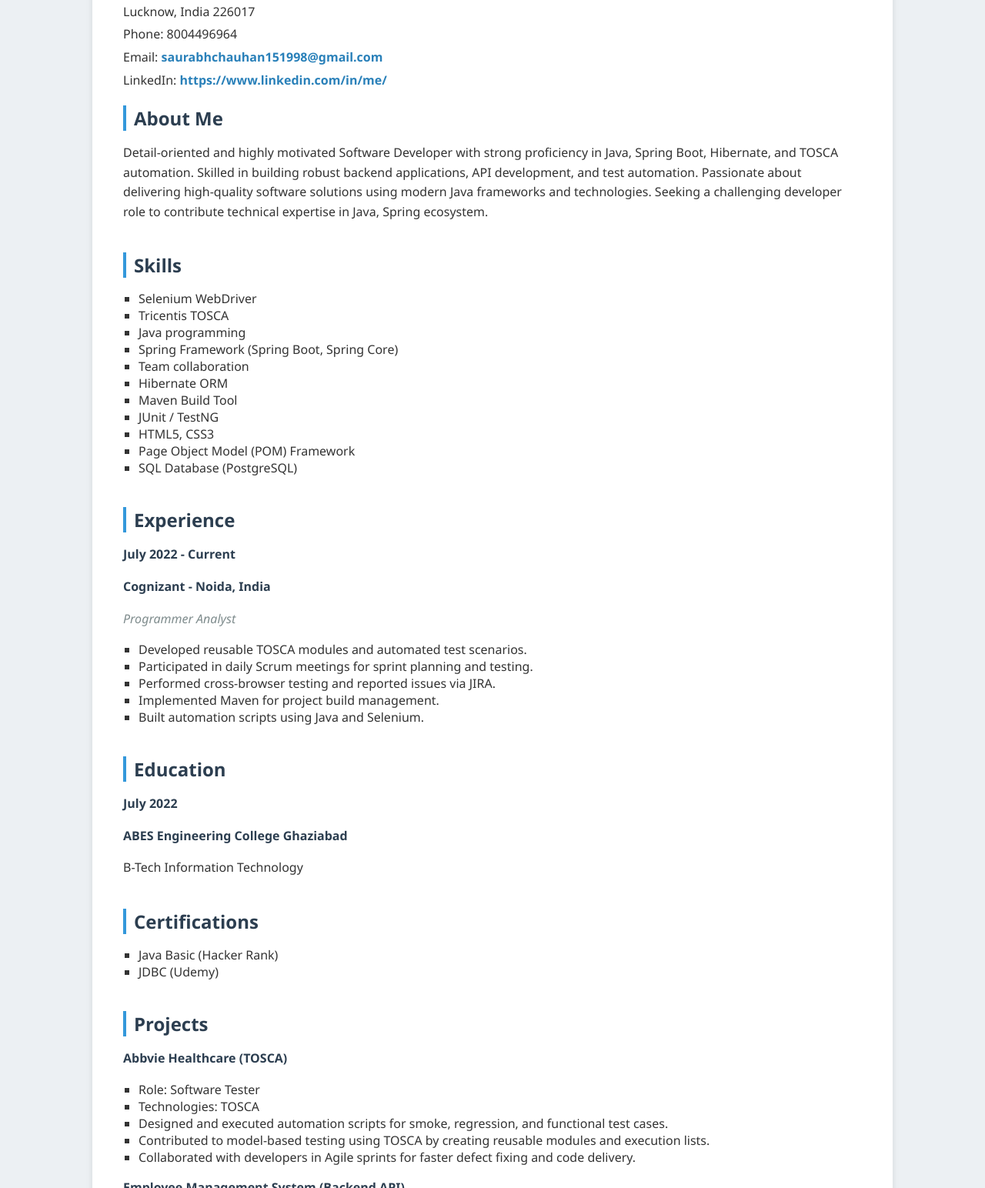
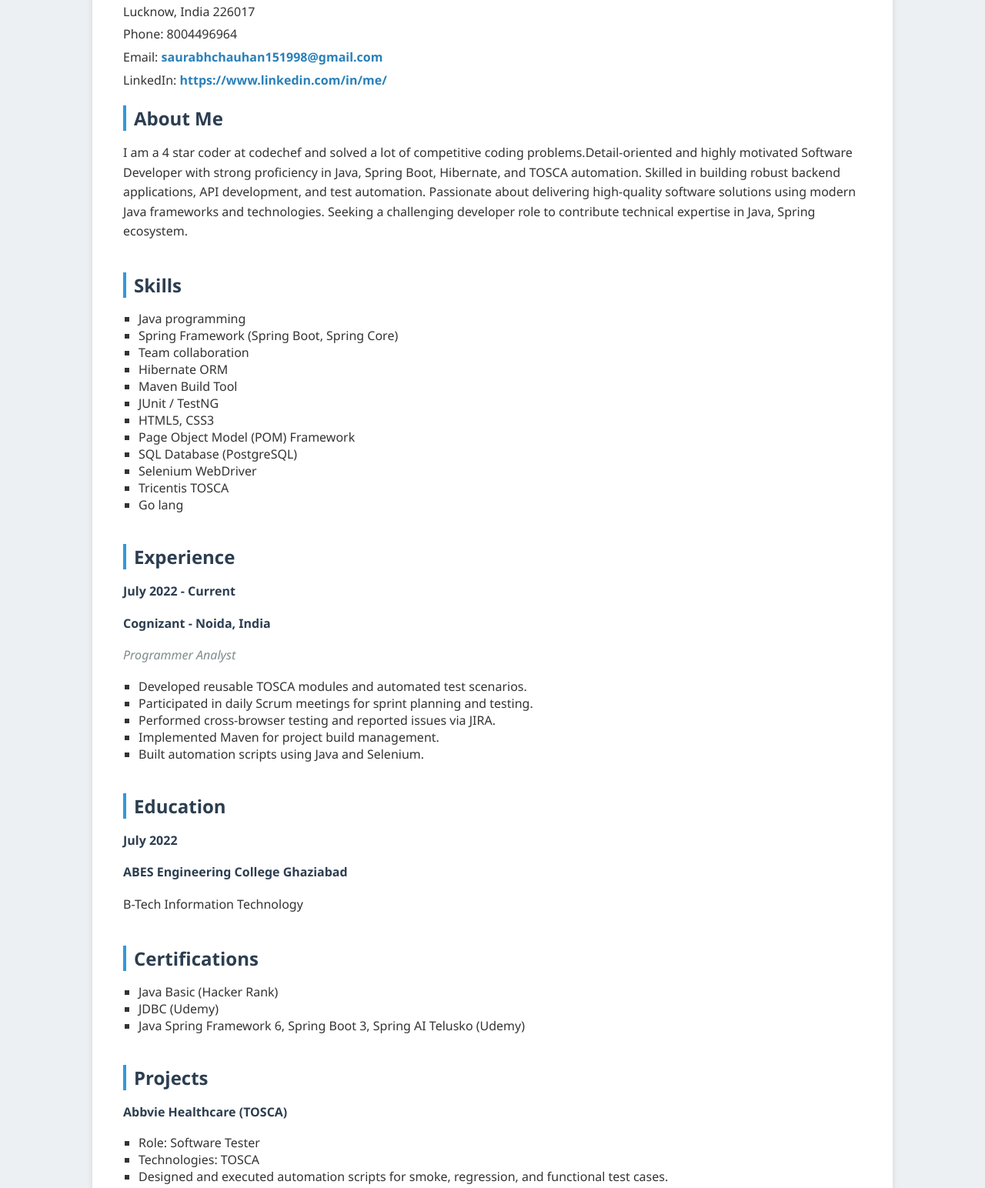
Before and after one commit to ChauhanSaurabhsingh/Resume, a plain HTML site: page index.html in a window 1280 px wide. Shown: the part 160-1704 px from the top of the page at 77% size. Drawn offline with Linux system fonts and the light colour scheme.

Commit message:
Update index.html

```diff
--- a/index.html
+++ b/index.html
@@ -78,14 +78,12 @@
 
         <div class="section">
             <h2>About Me</h2>
-            <p>Detail-oriented and highly motivated Software Developer with strong proficiency in Java, Spring Boot, Hibernate, and TOSCA automation. Skilled in building robust backend applications, API development, and test automation. Passionate about delivering high-quality software solutions using modern Java frameworks and technologies. Seeking a challenging developer role to contribute technical expertise in Java, Spring ecosystem.</p>
+            <p>I am a 4 star coder at codechef and solved a lot of competitive coding problems.Detail-oriented and highly motivated Software Developer with strong proficiency in Java, Spring Boot, Hibernate, and TOSCA automation. Skilled in building robust backend applications, API development, and test automation. Passionate about delivering high-quality software solutions using modern Java frameworks and technologies. Seeking a challenging developer role to contribute technical expertise in Java, Spring ecosystem.</p>
         </div>
 
         <div class="section">
             <h2>Skills</h2>
             <ul>
-                <li>Selenium WebDriver</li>
-                <li>Tricentis TOSCA</li>
                 <li>Java programming</li>
                 <li>Spring Framework (Spring Boot, Spring Core)</li>
                 <li>Team collaboration</li>
@@ -95,6 +93,9 @@
                 <li>HTML5, CSS3</li>
                 <li>Page Object Model (POM) Framework</li>
                 <li>SQL Database (PostgreSQL)</li>
+                <li>Selenium WebDriver</li>
+                <li>Tricentis TOSCA</li>
+                <li>Go lang</li>
             </ul>
         </div>
 
@@ -124,6 +125,7 @@
             <ul>
                 <li>Java Basic (Hacker Rank)</li>
                 <li>JDBC (Udemy)</li>
+                <li>Java Spring Framework 6, Spring Boot 3, Spring AI Telusko (Udemy)</li>
             </ul>
         </div>
 
```
